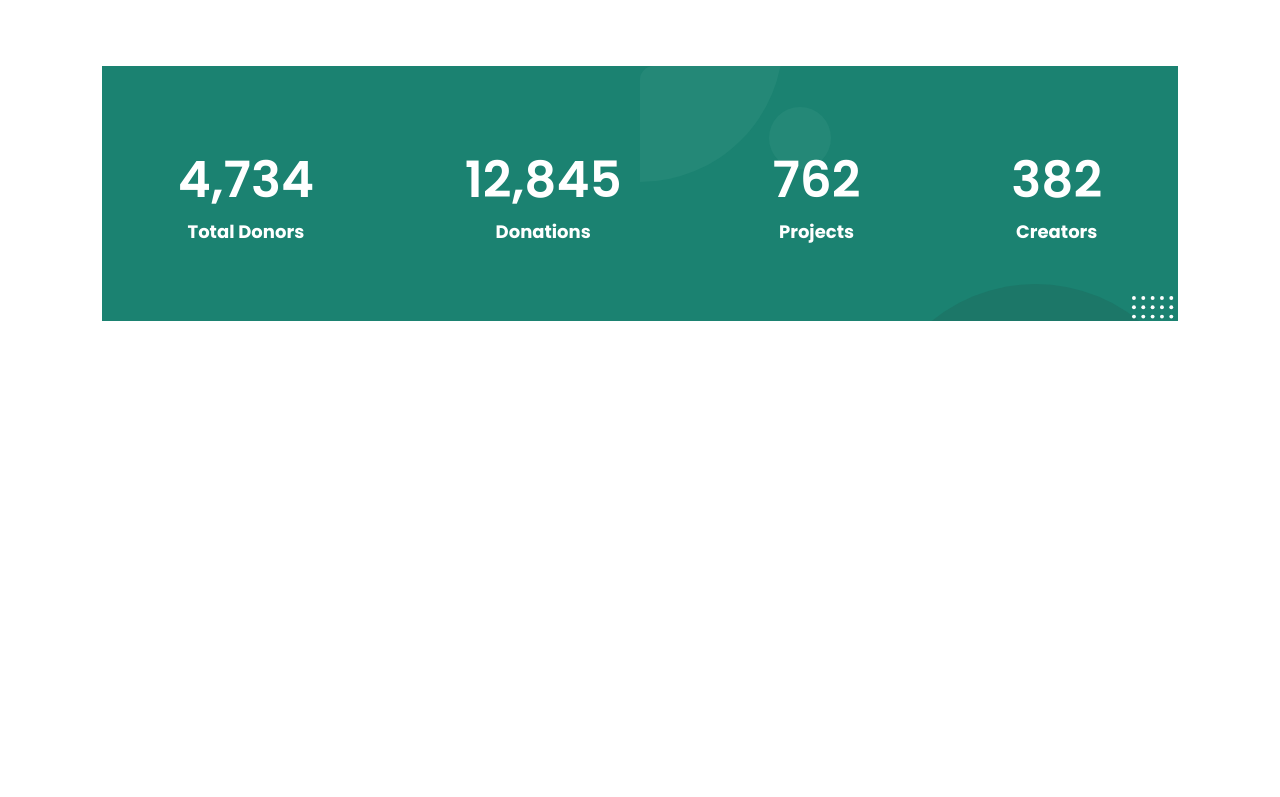
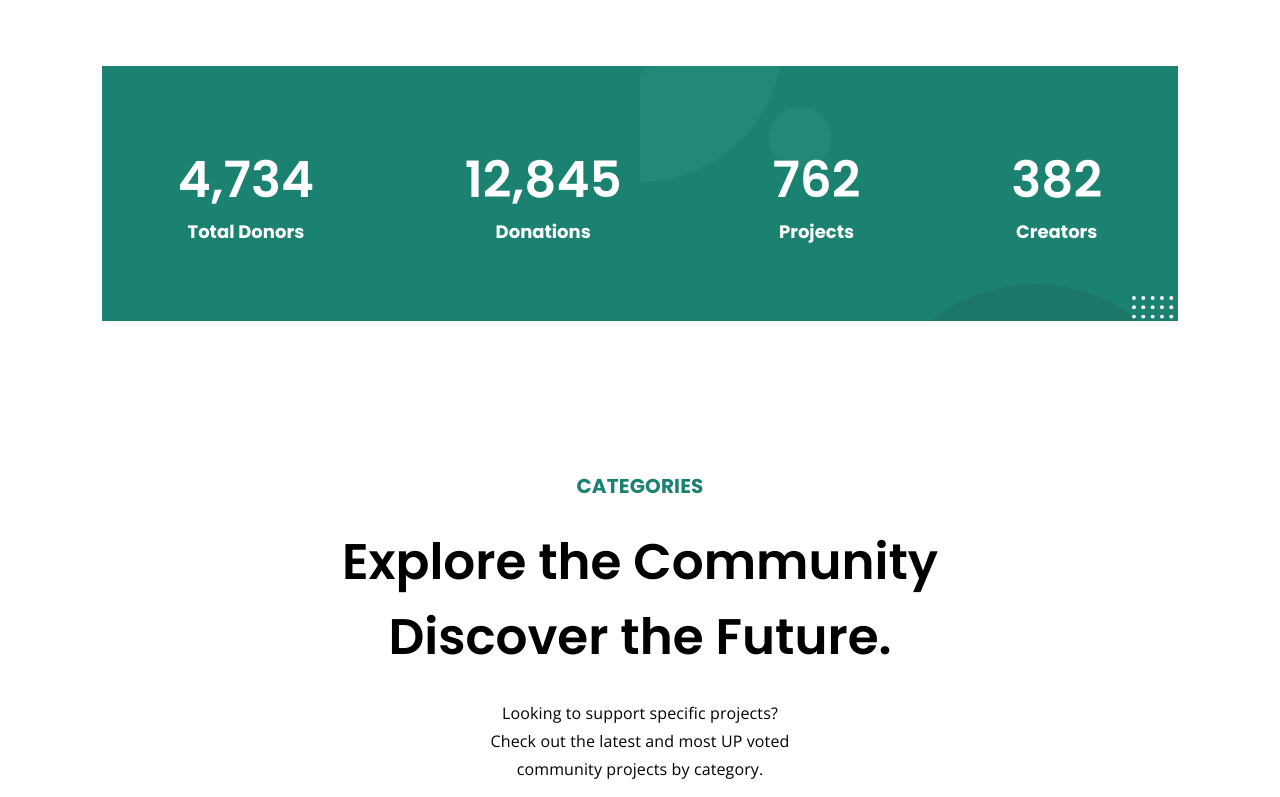
Before and after one commit to CroplyOfficial/iota-up-client, a React (Create React App) app: page / in a window 1280 px wide. Shown: the part 2936-3733 px from the top of the page. Before the commit the page ends 3257 px from the top, so only its background shows below. Built offline with nearby package versions, Linux system fonts and the light colour scheme.

Commit message:
🚧 using categories section / missing scroll bar

```diff
--- a/src/pages/root/Root.tsx
+++ b/src/pages/root/Root.tsx
@@ -1,14 +1,17 @@
-import {makeStyles, createStyles} from "@material-ui/core";
+import { makeStyles, createStyles } from "@material-ui/core";
 import React from "react";
-import {Container} from "../../components/container/container";
-import {Navbar} from "../../components/navbar/Navbar";
+import { Container } from "../../components/container/container";
+import { Navbar } from "../../components/navbar/Navbar";
 import "../../static/css/root/root.css";
-import {FeaturedSection} from "./featuredSection.root";
-import {Hero} from "./hero.root";
+import { FeaturedSection } from "./featuredSection.root";
+import { Hero } from "./hero.root";
 import { Counter } from "./counter.root";
-import { SampleProjects } from "./sampleState";
+import { SampleProjects, SampleCategorieCards } from "./sampleState";
+import { Categories } from "./categories/categories.root";
+import { ICard } from "../../interfaces/categoriesCard.interface";
 
-const useStyles = makeStyles(()=>createStyles({
+const useStyles = makeStyles(() =>
+  createStyles({
     heroContainer: {
       paddingBottom: "30vh",
     },
@@ -17,8 +20,9 @@ const useStyles = makeStyles(()=>createStyles({
     },
     lastSection: {
       paddingBottom: "107px",
-  }
-}))
+    },
+  })
+);
 
 export const Root = () => {
   const classes = useStyles();
@@ -28,25 +32,51 @@ export const Root = () => {
   const featuredSubHeader = (
     <div>
       Some of the top voted for and supported projects
-    <br/>
+      <br />
       accross all categories from the UP community
-  <br/>
+      <br />
       creators, designers, and developers
-  </div>);
-  const featuredProjects = [...SampleProjects].sort(() => Math.random() - 0.5 );
+    </div>
+  );
+  const featuredProjects = [...SampleProjects].sort(() => Math.random() - 0.5);
   const featuredOnClick = () => null;
   /* FEATURED */
 
   /* LATEST */
   const latestTitle = "Latest Projects";
-  const latestSubHeader = (<div>
+  const latestSubHeader = (
+    <div>
       Freshly launched community projects that
-    <br/>
+      <br />
       are looking for UP votes and support
-    </div>);
-  const latestProjects = [...SampleProjects].sort(() => Math.random() - 0.5 );
+    </div>
+  );
+  const latestProjects = [...SampleProjects].sort(() => Math.random() - 0.5);
   const latestOnClick = () => null;
   /* LATEST */
+
+  /* Cards */
+  const categoriesPreHeader = "categories";
+  const categoriesTitle = (
+    <div>
+      Explore the Community
+      <br />
+      Discover the Future.
+    </div>
+  );
+  const categoriesSubHeader = (
+    <div>
+      Looking to support specific projects?
+      <br />
+      Check out the latest and most UP voted
+      <br />
+      community projects by category.
+    </div>
+  );
+  const categoriesCards: Array<ICard> = [...SampleCategorieCards].sort(
+    () => Math.random() - 0.5
+  );
+  /* Cards */
 
   return (
     <React.Fragment>
@@ -55,12 +85,32 @@ creators, designers, and developers
         <Hero />
       </Container>
       <Container>
-        <FeaturedSection className={classes.featuredSection} title={featuredTitle} subHeader={featuredSubHeader} projects={featuredProjects} onClick={featuredOnClick} />
-        <FeaturedSection className={classes.lastSection} title={latestTitle} subHeader={latestSubHeader} projects={latestProjects} onClick={latestOnClick} />
+        <FeaturedSection
+          className={classes.featuredSection}
+          title={featuredTitle}
+          subHeader={featuredSubHeader}
+          projects={featuredProjects}
+          onClick={featuredOnClick}
+        />
+        <FeaturedSection
+          className={classes.lastSection}
+          title={latestTitle}
+          subHeader={latestSubHeader}
+          projects={latestProjects}
+          onClick={latestOnClick}
+        />
       </Container>
       <Container>
         <Counter />
       </Container>
+      <Container>
+        <Categories
+          preHeader={categoriesPreHeader}
+          title={categoriesTitle}
+          subHeader={categoriesSubHeader}
+          cards={categoriesCards}
+        />
+      </Container>
     </React.Fragment>
   );
 };
```
Lines whose indentation alone changed are shown as unchanged.
